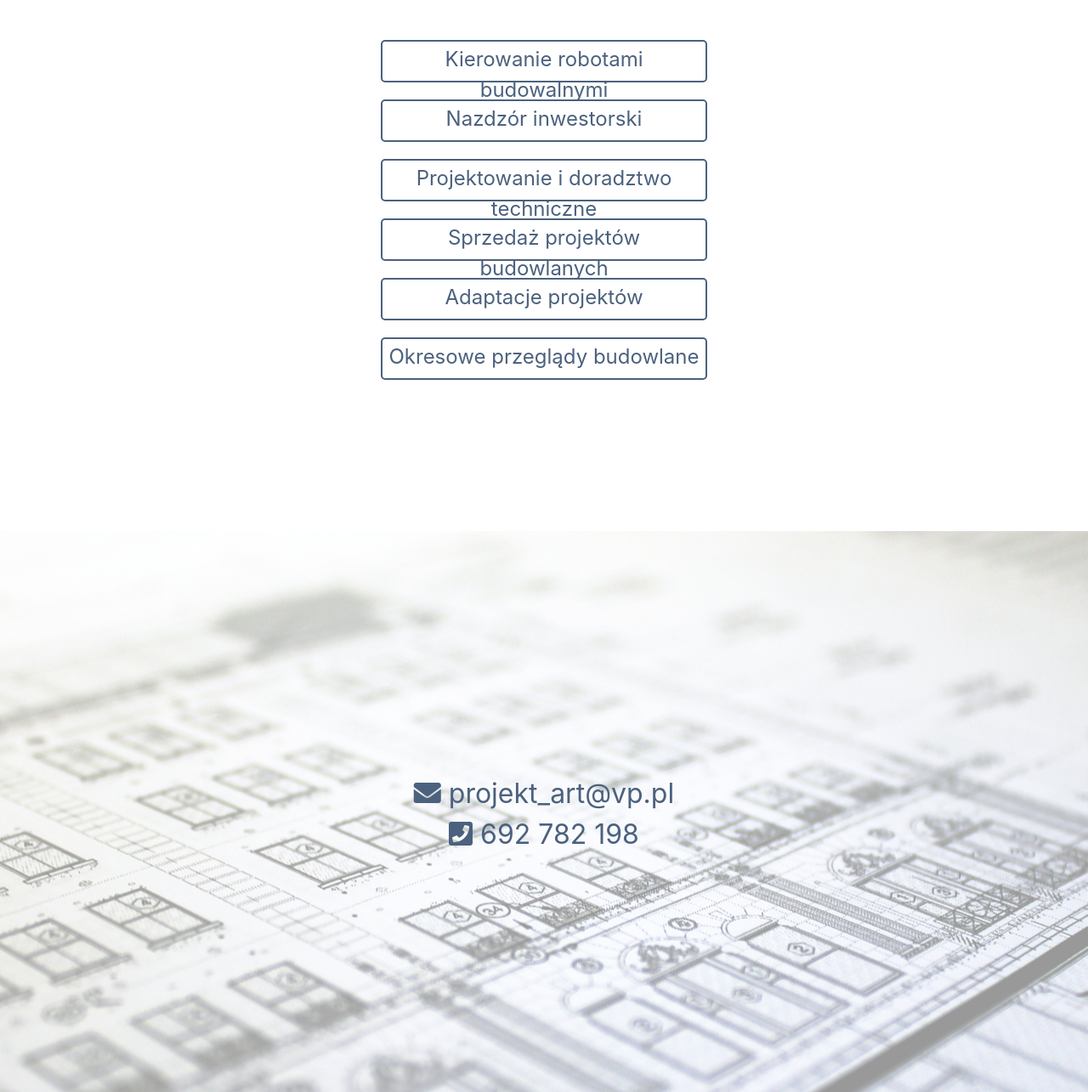
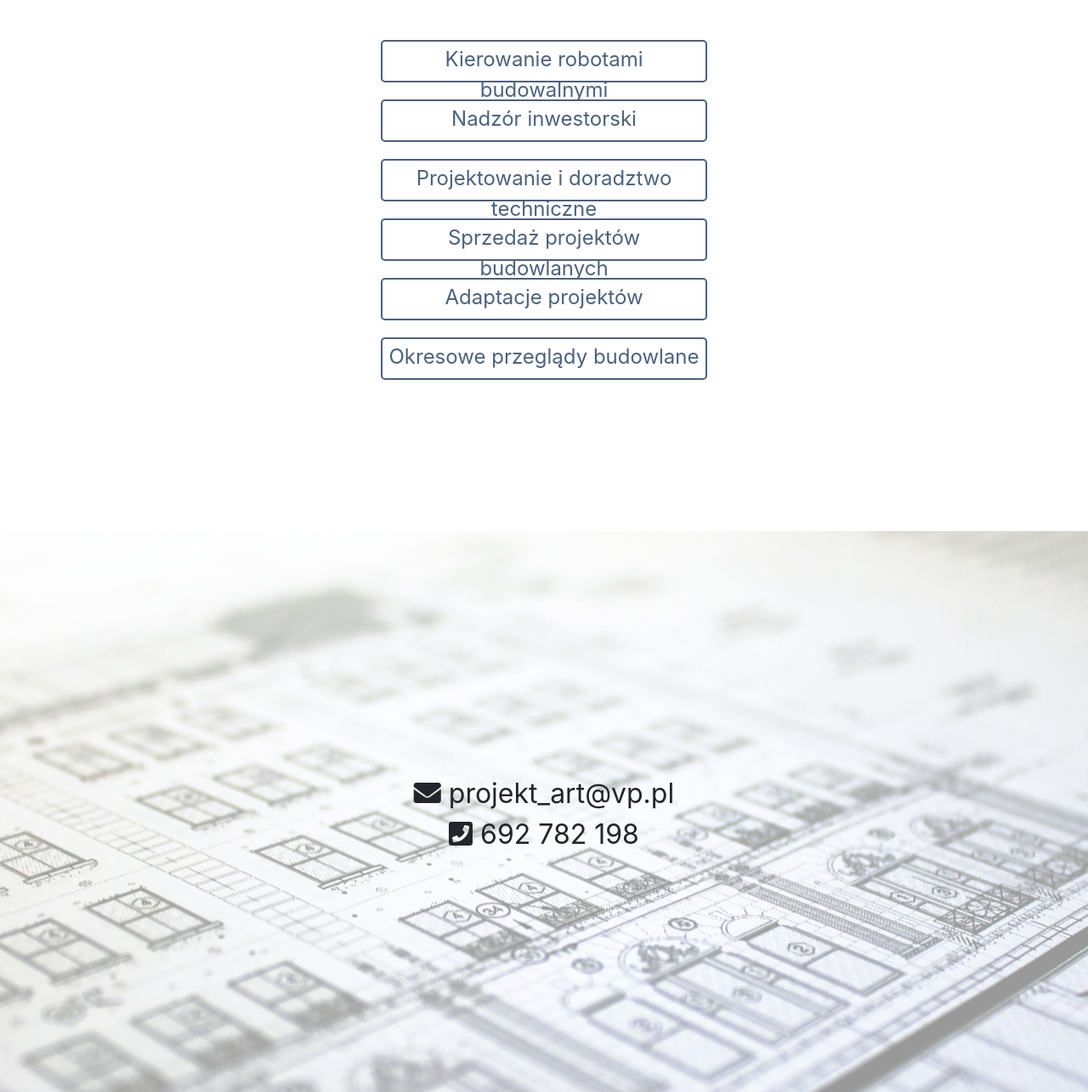
Before and after one commit to jkbkam/projekt-art, a plain HTML site: page index.html in a window 1280 px wide. Shown: the part 1775-3060 px from the top of the page at 85% size. Drawn offline with nearby package versions, Linux system fonts and the light colour scheme.

Commit message:
drobne zmiany

```diff
--- a/index.html
+++ b/index.html
@@ -96,7 +96,7 @@
         <p>Kierowanie robotami budowalnymi</p>
     </div>
     <div class="oferta-item">
-        <p>Nazdzór inwestorski</p>
+        <p>Nadzór inwestorski</p>
     </div>
     <div class="oferta-item">
         <p>Projektowanie i doradztwo techniczne</p>
--- a/main.css
+++ b/main.css
@@ -136,12 +136,12 @@
 
 /* KONTAKT */
 .kontakt {
+    color: #222529;
     padding-top: 280px;
     height: 100vh;
     text-align: center;
     margin: 0 auto;
     font-size: 2em;
-    color: #4B617E;
     background-image: url("img/projekt-white.jpg");
     background-position: center;
     background-repeat: no-repeat;
```
